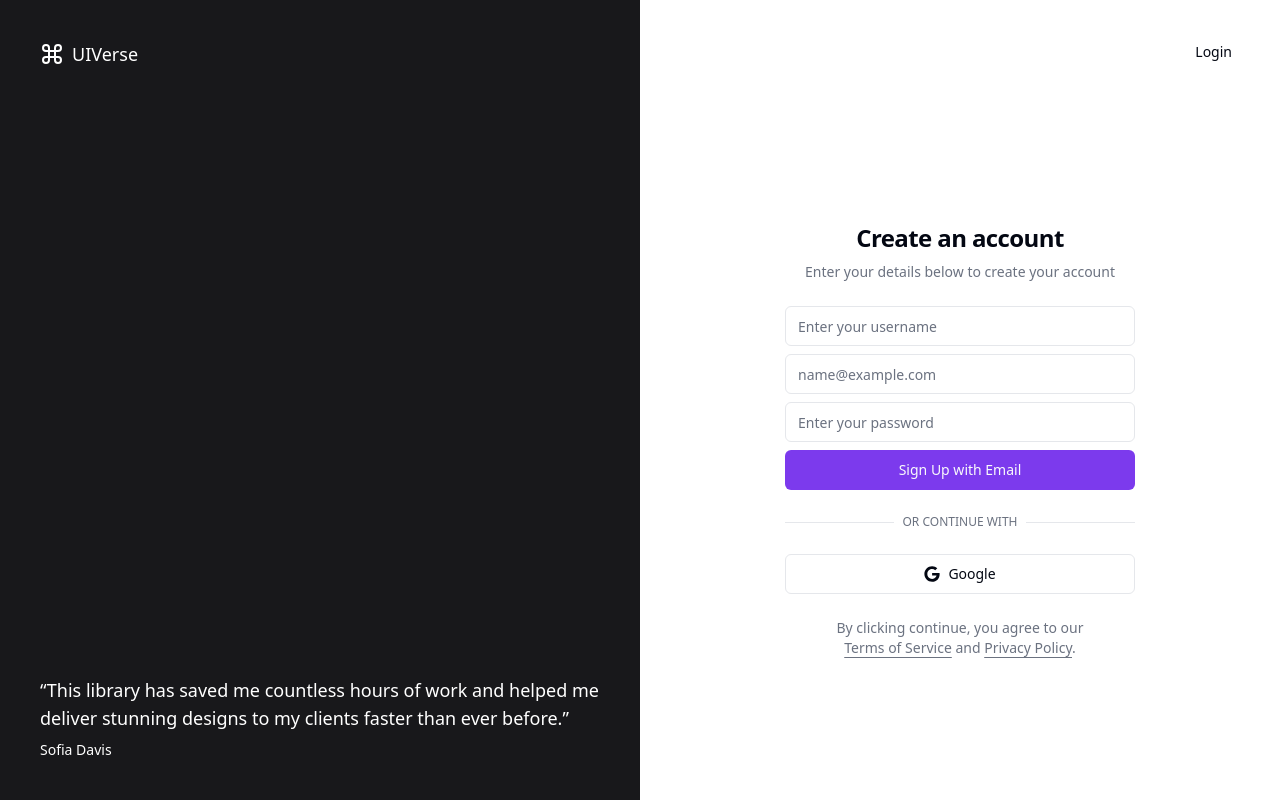
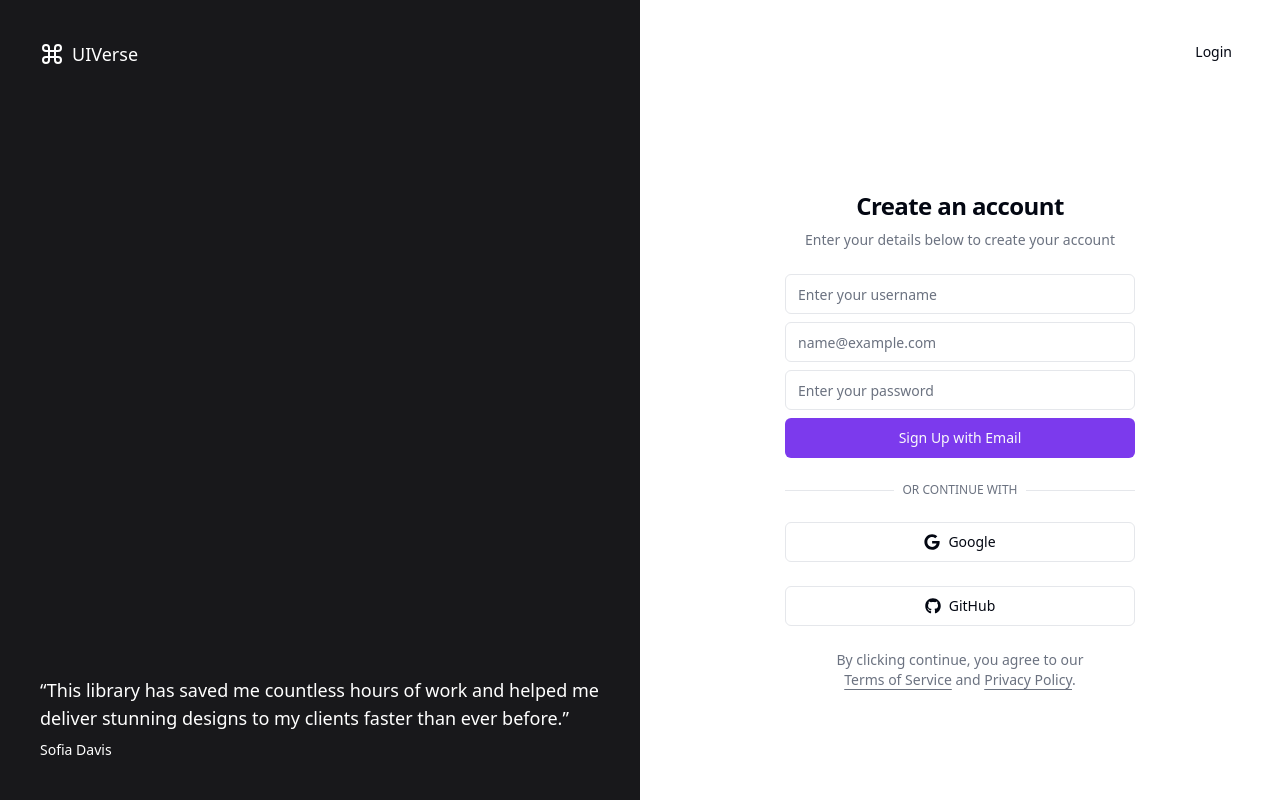
Before and after one commit to Anmol-Baranwal/Designlyfe, a Next.js app: page /login in a window 1280 px wide. Built offline with nearby package versions, Linux system fonts and the light colour scheme; no server answers.

Commit message:
feat: use github auth in the login page

```diff
--- a/src/components/authentication/user-auth-form.tsx
+++ b/src/components/authentication/user-auth-form.tsx
@@ -2,11 +2,13 @@ import * as React from 'react'
 import { cn } from '@/lib/utils'
 import { FontAwesomeIcon } from '@fortawesome/react-fontawesome'
 import { faSpinner } from '@fortawesome/free-solid-svg-icons'
-import { faGoogle } from '@fortawesome/free-brands-svg-icons'
+import { faGithub, faGoogle } from '@fortawesome/free-brands-svg-icons'
 import { Button } from '../ui/button'
 import { Input } from '../ui/input'
 import { Label } from '../ui/label'
 import Link from 'next/link'
+import signInWithGitHub from '../../../lib/GitHubAuth'
+import { useRouter } from 'next/router'
 
 interface UserAuthFormProps extends React.HTMLAttributes<HTMLDivElement> {
   className?: string
@@ -19,6 +21,8 @@ export function UserAuthForm({
   ...props
 }: UserAuthFormProps) {
   const [isLoading, setIsLoading] = React.useState<boolean>(false)
+
+  const router = useRouter()
 
   async function onSubmit(event: React.SyntheticEvent) {
     event.preventDefault()
@@ -116,6 +120,22 @@ export function UserAuthForm({
         )}{' '}
         Google
       </Button>
+      <Button
+        variant="outline"
+        type="button"
+        disabled={isLoading}
+        onClick={() => signInWithGitHub(() => router.push('/dashboard'))}
+      >
+        {isLoading ? (
+          <FontAwesomeIcon
+            icon={faSpinner}
+            className="mr-2 h-4 w-4 animate-spin"
+          />
+        ) : (
+          <FontAwesomeIcon icon={faGithub} className="mr-2 h-4 w-4" />
+        )}{' '}
+        GitHub
+      </Button>
     </div>
   )
 }
```
